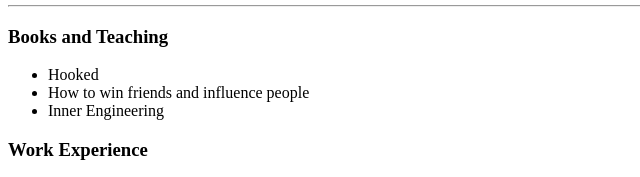
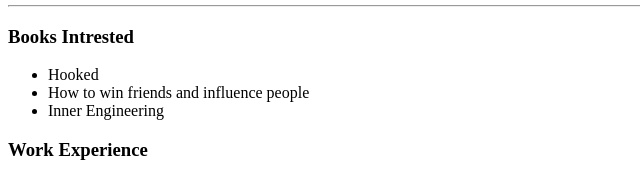
Before and after one commit to tejasraj8055/cv, a plain HTML site: page index.html in a window 1280 px wide. Shown: the part 219-396 px from the top of the page, 0-640 px from the left. Drawn offline with Linux system fonts and the light colour scheme.

Commit message:
books interested modified

```diff
--- a/index.html
+++ b/index.html
@@ -20,7 +20,7 @@
     </table>
 
     <hr>
-    <h3>Books and Teaching</h3>
+    <h3>Books Intrested</h3>
     <ul>
         <li>Hooked</li>
         <li>How to win friends and influence people</li>
```
